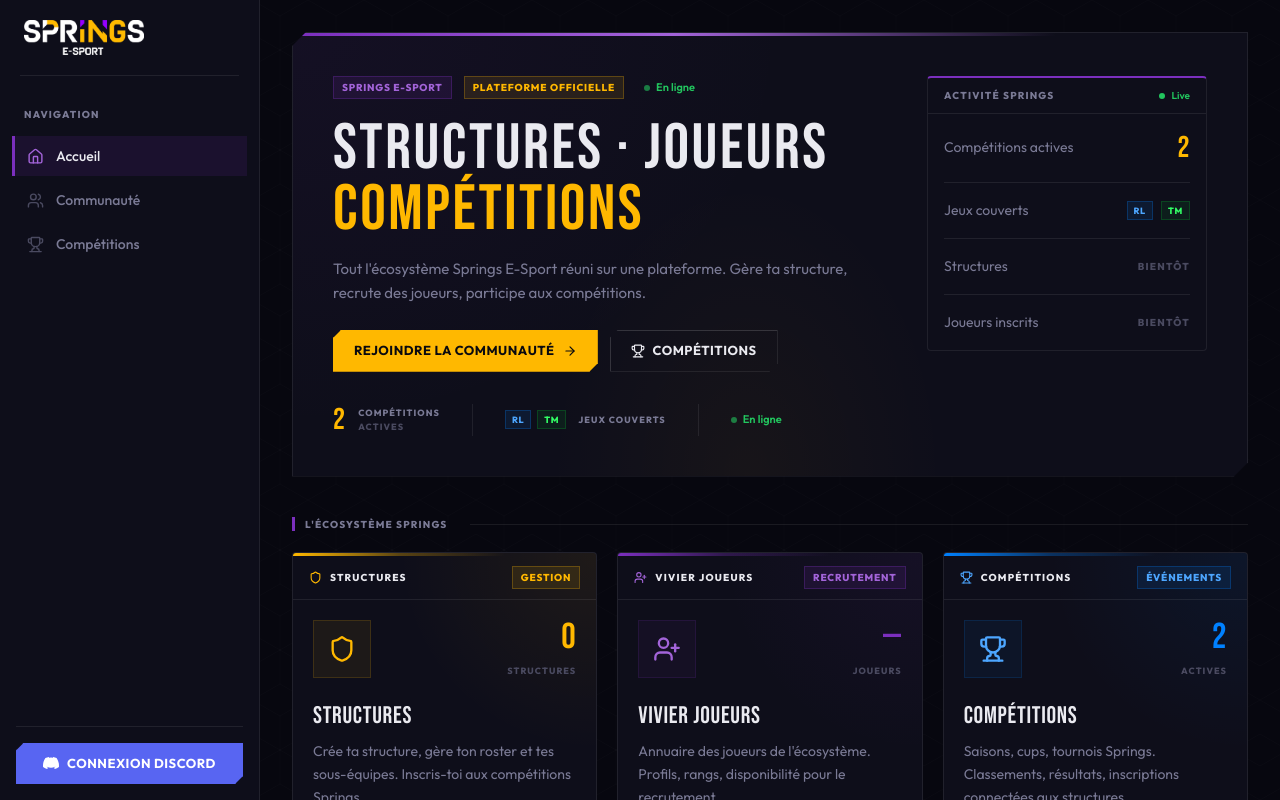
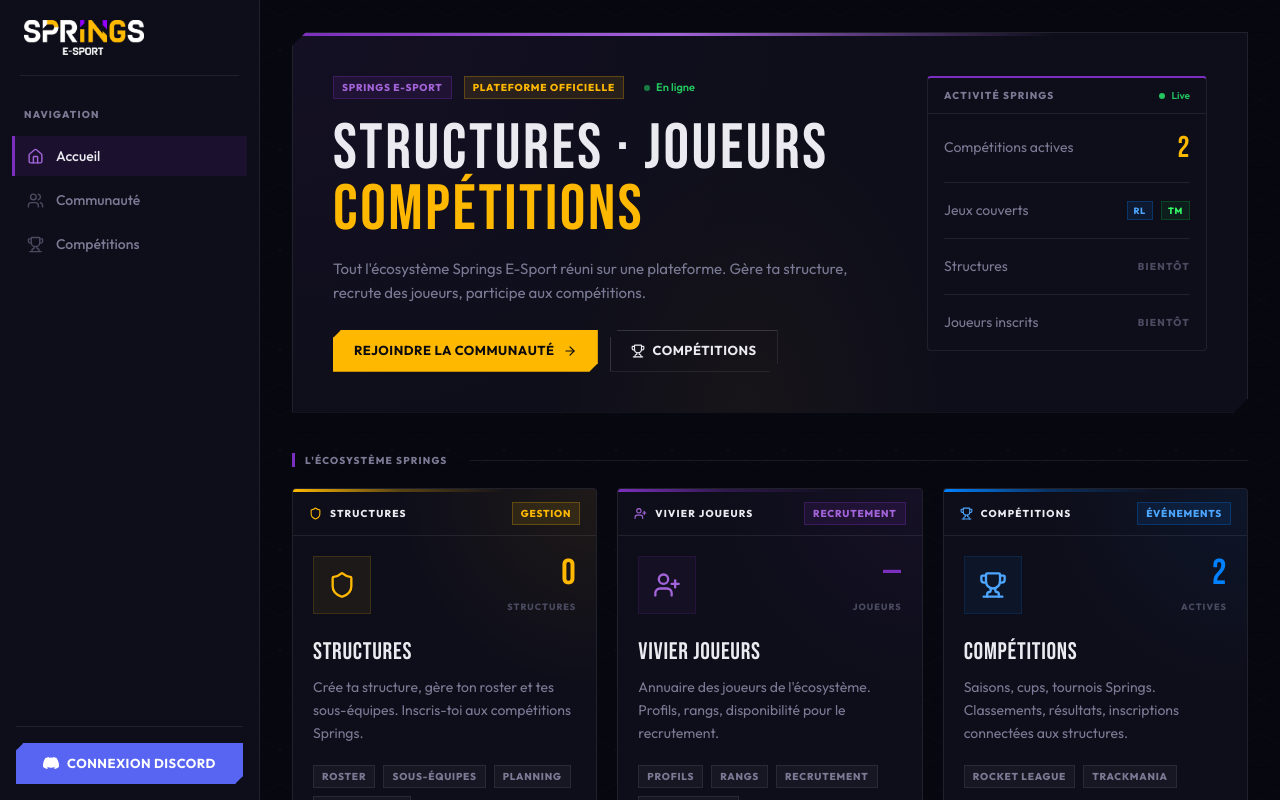
Before and after one commit to skypi11/springs-hub, a Next.js app: page / in a window 1280 px wide. Built offline with nearby package versions, Linux system fonts and the light colour scheme; no server answers.

Commit message:
clean: suppression stats inline en doublon dans le header
Co-Authored-By: Claude Opus 4.6 <noreply@anthropic.com>

```diff
--- a/app/page.tsx
+++ b/app/page.tsx
@@ -116,36 +116,13 @@ export default function HomePage() {
               Gère ta structure, recrute des joueurs, participe aux compétitions.
             </p>
 
-            <div className="flex items-center gap-3 mb-8">
+            <div className="flex items-center gap-3">
               <Link href="/community" className="btn-springs btn-primary bevel-sm">
                 Rejoindre la communauté <ArrowRight size={14} />
               </Link>
               <Link href="/competitions" className="btn-springs btn-secondary bevel-sm">
                 <Trophy size={14} /> Compétitions
               </Link>
-            </div>
-
-            {/* Inline stats row */}
-            <div className="flex items-center gap-8">
-              <div className="flex items-center gap-3">
-                <span className="font-display text-3xl" style={{ color: 'var(--s-gold)', lineHeight: 1 }}>2</span>
-                <div>
-                  <span className="t-label block" style={{ fontSize: '9px' }}>Compétitions</span>
-                  <span className="t-label block" style={{ fontSize: '9px', color: 'var(--s-text-muted)' }}>Actives</span>
-                </div>
-              </div>
-              <div className="h-8 w-px" style={{ background: 'var(--s-border)' }} />
-              <div className="flex items-center gap-3">
-                <div className="flex gap-1.5">
-                  <span className="tag tag-blue" style={{ fontSize: '9px', padding: '2px 6px' }}>RL</span>
-                  <span className="tag tag-green" style={{ fontSize: '9px', padding: '2px 6px' }}>TM</span>
-                </div>
-                <span className="t-label" style={{ fontSize: '9px' }}>Jeux couverts</span>
-              </div>
-              <div className="h-8 w-px" style={{ background: 'var(--s-border)' }} />
-              <div className="flex items-center gap-2">
-                <span className="status status-live" style={{ fontSize: '11px' }}>En ligne</span>
-              </div>
             </div>
           </div>
 
```
